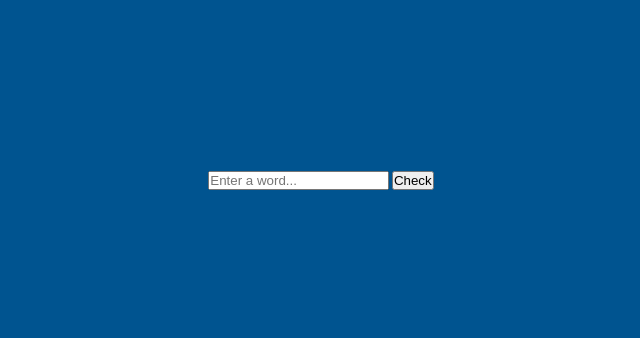
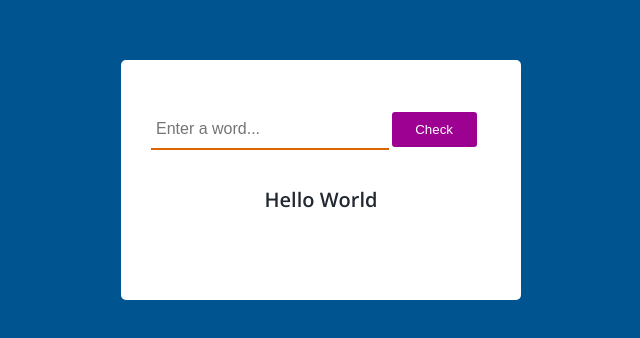
Before and after one commit to lucaleyva/PalindromeChecker, a plain HTML site: page index.html in a window 1280 px wide. Shown: the part 220-558 px from the top of the page, without its empty margins (319-959 px from the left). Drawn offline with nearby package versions, Linux system fonts and the light colour scheme.

Commit message:
Added styling

```diff
--- a/index.html
+++ b/index.html
@@ -13,7 +13,7 @@
         <div class="container palindrome">
             <input type="text" class="input-text" placeholder='Enter a word...'>
             <button class="btn">Check</button>
-            <p class="result"></p>
+            <p class="result">Hello World</p>
         </div>
     </section>
     <script src='script.js'></script>
--- a/styles.css
+++ b/styles.css
@@ -48,3 +48,37 @@ img {
     justify-content: center;
     align-items: center;
 }
+
+.palindrome {
+    width: 40rem;
+    background-color: var(--white);
+    padding: 5rem 3rem;
+    border-radius: 5px;
+}
+
+input {
+    width: 70%;
+    border: none;
+    outline: none;
+    border-bottom: 2px solid var(--color-sec);
+    padding: 1rem 5px;
+    font-size: 1.6rem;
+}
+
+button {
+    width: 25%;
+    padding: 1rem 5px;
+    border: none;
+    outline: none;
+    border-radius: 3px;
+    color: var(--white);
+    background: var(--color-primary);
+}
+
+p.result {
+    margin: 3.5rem;
+    text-align: center;
+    font-size: 2rem;
+    font-weight: 600;
+    color: var(--dark-grey);
+}
```
